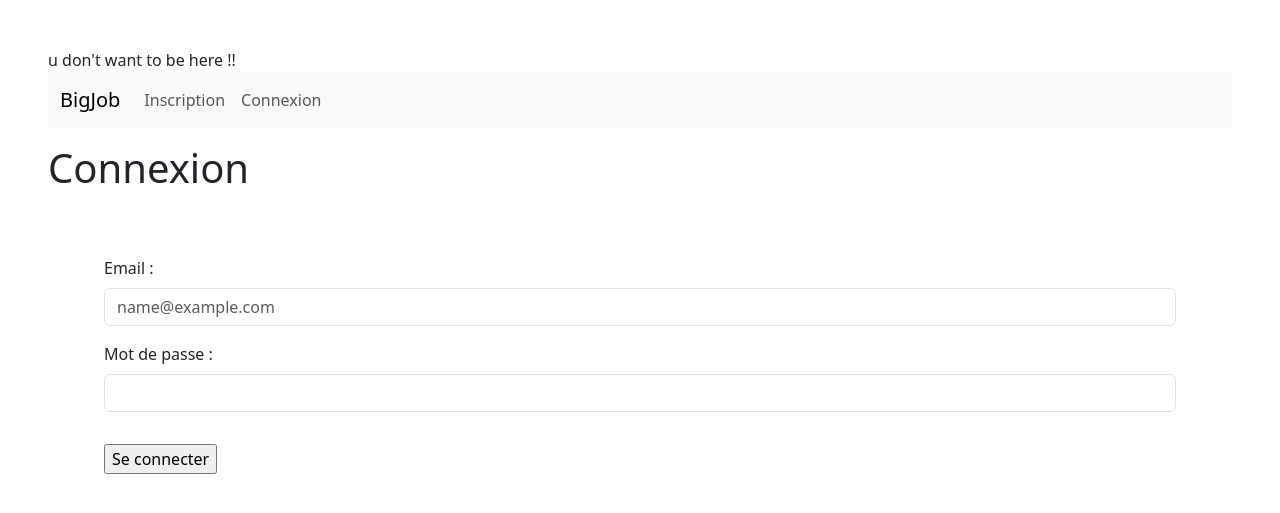
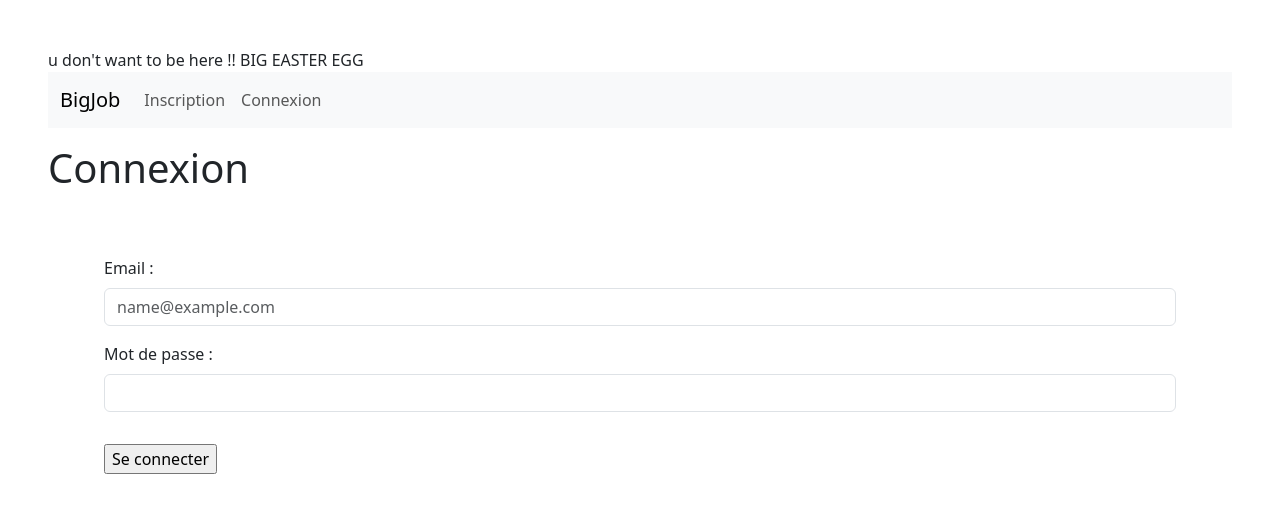
Before and after one commit to leopold-gauthier/RunTrack4, a PHP site: page /connexion.php in a window 1280 px wide. Shown: the top 513 px of the page. Run offline with PHP 8.4, Linux system fonts and the light colour scheme; some libraries are stand-ins or nearby versions.

Commit message:
easter egg

```diff
--- a/BigJob/inc/head-inc.php
+++ b/BigJob/inc/head-inc.php
@@ -1,6 +1,6 @@
 <?php
 
-echo "u don't want to be here !!"
+echo "u don't want to be here !!  BIG EASTER EGG"
 
 ?>
 <link href="https://cdn.jsdelivr.net/npm/bootstrap@5.3.0-alpha3/dist/css/bootstrap.min.css" rel="stylesheet" integrity="sha384-KK94CHFLLe+nY2dmCWGMq91rCGa5gtU4mk92HdvYe+M/SXH301p5ILy+dN9+nJOZ" crossorigin="anonymous">
```
